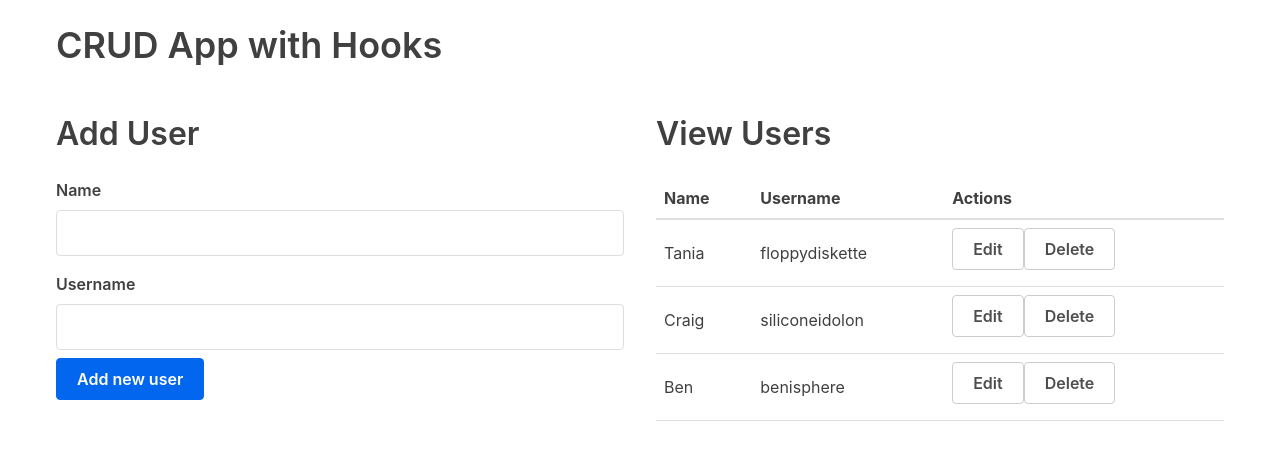
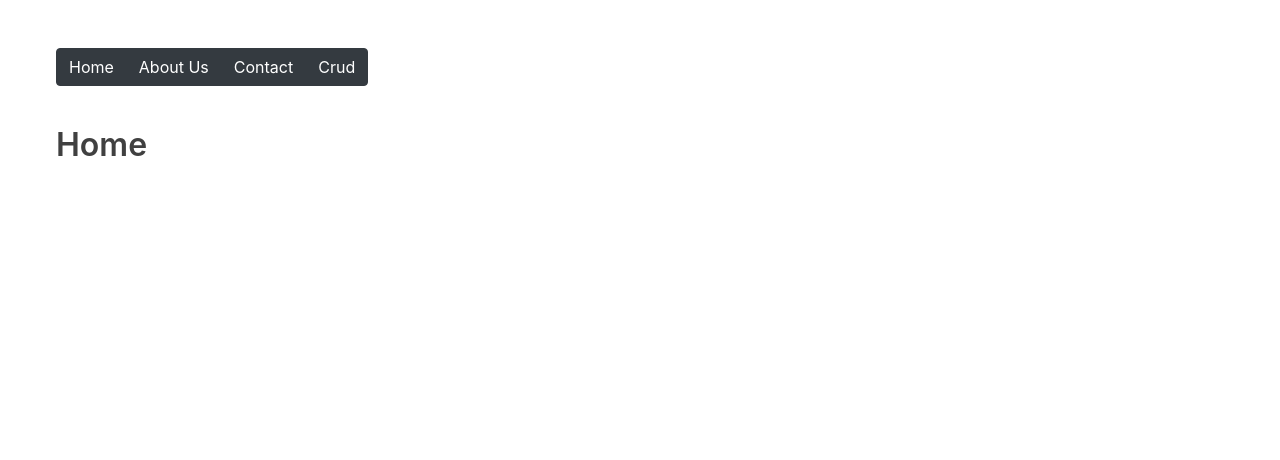
Before and after one commit to moive/react-hooks, a React (Create React App) app: page / in a window 1280 px wide. Shown: the top 460 px of the page. Built offline with nearby package versions, Linux system fonts and the light colour scheme.

Commit message:
routes in react

```diff
--- a/package.json
+++ b/package.json
@@ -9,6 +9,7 @@
     "react": "^17.0.0",
     "react-dom": "^17.0.0",
     "react-hook-form": "^6.12.2",
+    "react-router-dom": "^5.2.0",
     "react-scripts": "^4.0.1",
     "uuid": "^8.3.1"
   },
--- a/src/App.js
+++ b/src/App.js
@@ -3,6 +3,14 @@ import UserTable from './components/UserTable';
 import { v4 as uuidv4 } from 'uuid'
 import AddUserForm from './components/AddUserForm';
 import EditUserForm from './components/EditUserForm';
+
+import {
+  BrowserRouter as Router,
+  Switch,
+  Route,
+  Link,
+  NavLink
+} from "react-router-dom";
 
 
 function App() {
@@ -52,7 +60,19 @@ function App() {
   }
 
   return (
+    <Router>
       <div className="container">
+        <div className="btn-group mt-5">
+          <Link to="/" className="btn btn-dark">Home</Link>
+          <Link to="/about" className="btn btn-dark">About Us</Link>
+          <Link to="/contact" className="btn btn-dark">Contact</Link>
+          <NavLink to="/crud" className="btn btn-dark" activeClassName="active">Crud</NavLink>
+        </div>
+        <Switch>
+          <Route path="/" exact>
+            <h2>Home</h2>
+          </Route>
+          <Route path="/crud">
             <h1>CRUD App with Hooks</h1>
             <div className="flex-row">
               <div className="flex-large">
@@ -82,7 +102,16 @@ function App() {
                 />
               </div>
             </div>
+          </Route>
+          <Route path="/about">
+            <h2>About us</h2>
+          </Route>
+          <Route path="/contact">
+            <h2>Contact</h2>
+          </Route>
+        </Switch>
       </div>
+    </Router>
   );
 }
 
```
Also changed, not shown: 2 other files (tests, documents, lock files or other folders). Lines whose indentation alone changed are shown as unchanged.
